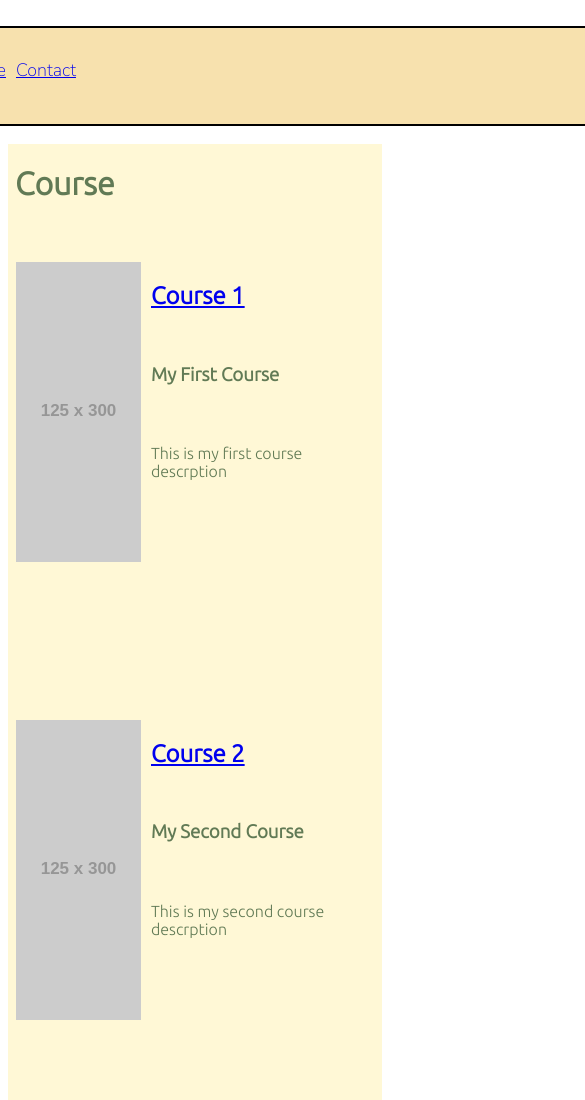
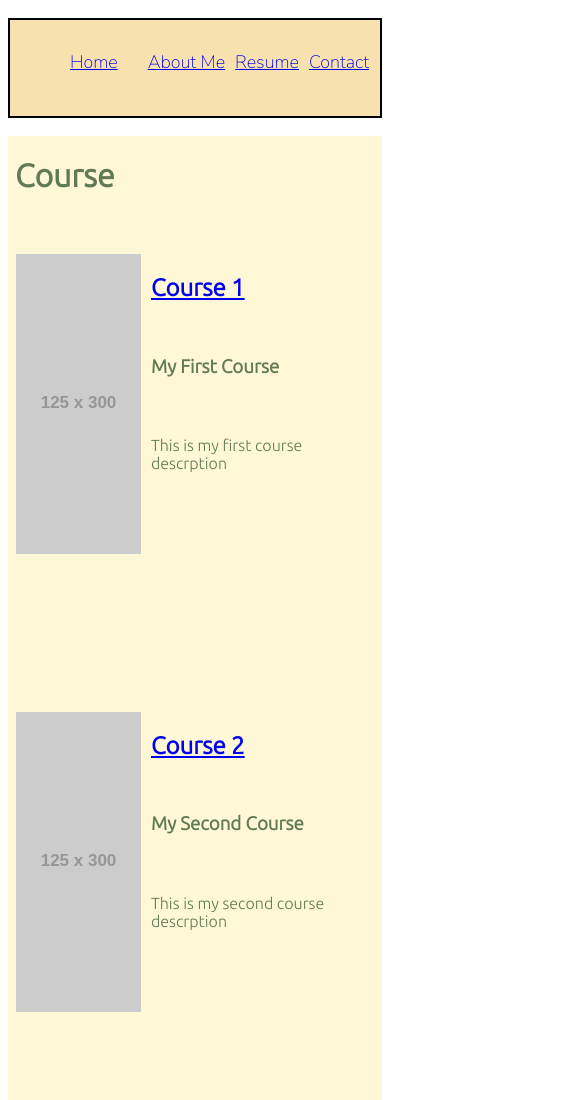
Before and after one commit to biradon/comp1235, a plain HTML site: page Assignment 1/index.html in a window 390 px wide. Shown: the top 1100 px of the page, 585 px wide, since content can reach past the window. Drawn offline with Linux system fonts and the light colour scheme; placeholder pictures from the web are drawn by us.

Commit message:
Update responsive
Responsive for header and resolution course_grid

```diff
--- a/Assignment 1/css/course01.css
+++ b/Assignment 1/css/course01.css
@@ -5,16 +5,17 @@
 
 header {
     font-family: 'Nunito Sans', sans-serif;
-    display: flex;
+    /* display: flex; */
     justify-content: center;
-    width: 100%;
+    max-width: 960px;
     align-items: center;
+    margin-left: auto;
+    margin-right: auto;
    }
 
 
 #nav-links {
     height: 100px;
-    width: 960px;
     box-sizing: border-box;
     border: 2px solid black;
     display:flex;
@@ -92,7 +93,7 @@ footer  {
     justify-content: space-around;
 }
 
-@media only screen and (max-width: 640px) {
+@media only screen and (max-width: 706px) {
     #course-grid {
         grid-template-columns: 1fr 1fr;
     }
@@ -101,7 +102,7 @@ footer  {
     }
 }
 
-@media only screen and (max-width: 400px) {
+@media only screen and (max-width: 470px) {
 #course-grid {
     grid-template-columns: 1fr;
 }
```
